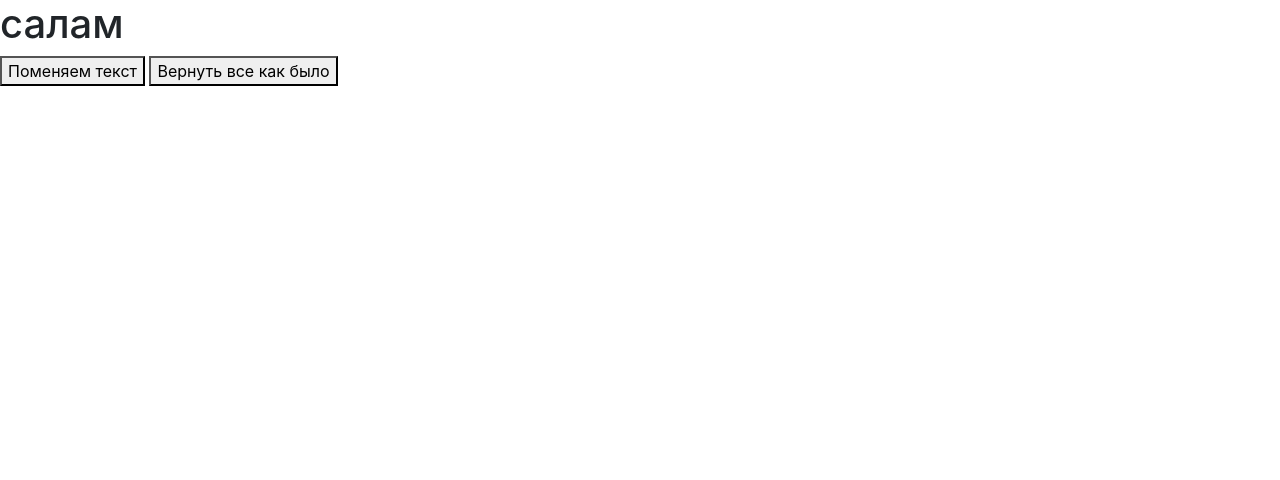
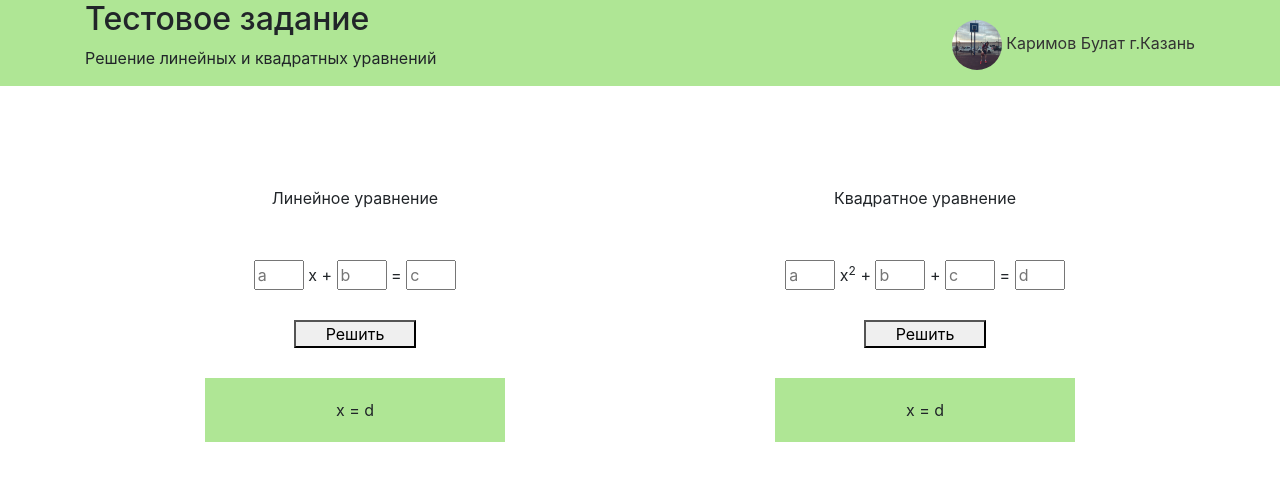
Before and after one commit to BulatKarimov/tz_js, a plain HTML site: page index.html in a window 1280 px wide. Drawn offline with Linux system fonts and the light colour scheme.

Commit message:
[add] layuot

```diff
--- /dev/null
+++ b/css/style.scss
@@ -0,0 +1,54 @@
+// Цвета
+
+//Основное
+
+//Шрифты
+
+//Стили
+#header{
+  background-color: #afe695;
+  & .title{
+
+  }
+  & .profile{
+    text-align: right;
+    padding-top: 20px;
+    & a{
+      color: #333;
+      text-decoration: none;
+    }
+    & img{
+      width: 50px;
+      height: 50px;
+      -webkit-border-radius: 50px;
+      -moz-border-radius: 50px;
+      border-radius: 50px;
+    }
+  }
+}
+#main{
+  padding-top: 100px;
+  text-align: center;
+  & .title{
+
+  }
+  & form{
+    input{
+      width: 50px;
+      display: inline-block;
+      margin: 50px auto 30px;
+    }
+    button{
+      padding: 0px 30px;
+      display: block;
+      margin: 0 auto;
+    }
+  }
+  & .result{
+    width: 300px;
+    padding: 20px;
+    background-color: #afe695;
+
+    margin: 30px auto;
+  }
+}
--- a/index.html
+++ b/index.html
@@ -7,7 +7,7 @@
     <meta name="description" content="" />
 	<meta name="keywords" content="">
 	<meta name="author" content="www.webcrewstudio.com" />
-    <title>Практика</title>
+    <title>Тестовое Задание</title>
     <link href="css/bootstrap.min.css" rel="stylesheet">
     <!-- CSS -->
     <link rel="stylesheet" href="css/animate.min.css">
@@ -16,10 +16,68 @@
 
   </head>
   <body>
-       <h1 id="text">салам</h1>
-       <button id="btn">Поменяем текст</button>
-       <button id="reset">Вернуть все как было</button>
-       <!-- Подключенные скрипты -->
+
+    <header id='header'>
+      <div class="container">
+        <div class="row">
+          <div class="col-md-6">
+            <div class="title">
+              <h2>Тестовое задание</h2>
+              <p>Решение линейных и квадратных уравнений</p>
+            </div>
+          </div>
+
+          <div class="col-md-6">
+            <div class="profile">
+              <a href="">
+                <img src="img/avatar.jpg" alt="">
+              </a>
+              <a href="https://vk.com/id410547560">Каримов Булат</a>
+              <a href="https://ru.wikipedia.org/wiki/%D0%9A%D0%B0%D0%B7%D0%B0%D0%BD%D1%8C">г.Казань</a>
+            </div>
+          </div>
+
+        </div>
+      </div>
+    </header>
+
+    <section id="main">
+      <div class="container">
+        <div class="row">
+          <div class="col-md-6">
+            <div class="title">Линейное уравнение</div>
+
+            <form action="">
+              <input type="text" id="lin_a" placeholder="a" pattern="[0-9_]{2}"> x +
+              <input type="text" id="lin_b" placeholder="b" pattern="[0-9_]{2}"> =
+              <input type="text" id="lin_c" placeholder="c" pattern="[0-9_]{2}">
+              <button name="data" type="button" id="lin_solve">Решить</button>
+            </form>
+
+            <div class="result">x = d</div>
+          </div>
+
+          <div class="col-md-6">
+              <div class="title">Квадратное уравнение</div>
+
+              <form action="">
+                  <input type="text" placeholder="a" pattern="[0-9_]{2}"> x<sup>2</sup> +
+                  <input type="text" placeholder="b" pattern="[0-9_]{2}"> +
+                  <input type="text" placeholder="c" pattern="[0-9_]{2}"> =
+                  <input type="text" placeholder="d" pattern="[0-9_]{2}">
+                <button name="data" type="button" id="sqr_solve">Решить</button>
+              </form>
+
+              <div class="result">x = d</div>
+            </div>
+        </div>
+      </div>
+    </section>
+
+    <footer>
+
+    </footer>
+    <!-- Подключенные скрипты -->
     <script src="js/jquery.min.js"></script>
     <script src="js/bootstrap.min.js"></script>
     <script src="js/wow.min.js"></script>
--- a/js/js.js
+++ b/js/js.js
@@ -1,11 +1,13 @@
-$(function (){
-   $("#btn").click(function(){
-     $("#text")
-           .css("color", "green")
-           .html("Новый текст")
-           .css("background-color", "#333")
+$(document).ready(function(){
+   console.log('Started')
+
+   $('#lin_solve').on('click', function(e){
+      let a = $('#lin_a').val()
+      let b = $('#lin_b').val()
+      let c = $('#lin_c').val()
+
+      console.log(params)
+
+      console.log('Lin urav')
    });
-    $("#reset").click(function(){
-       location.reload();
-    });
 });
```
Also changed, not shown: css/style.less (deleted, +0 -7 lines), css/style.css, css/style.min.css (added), img/avatar.jpg (added).
